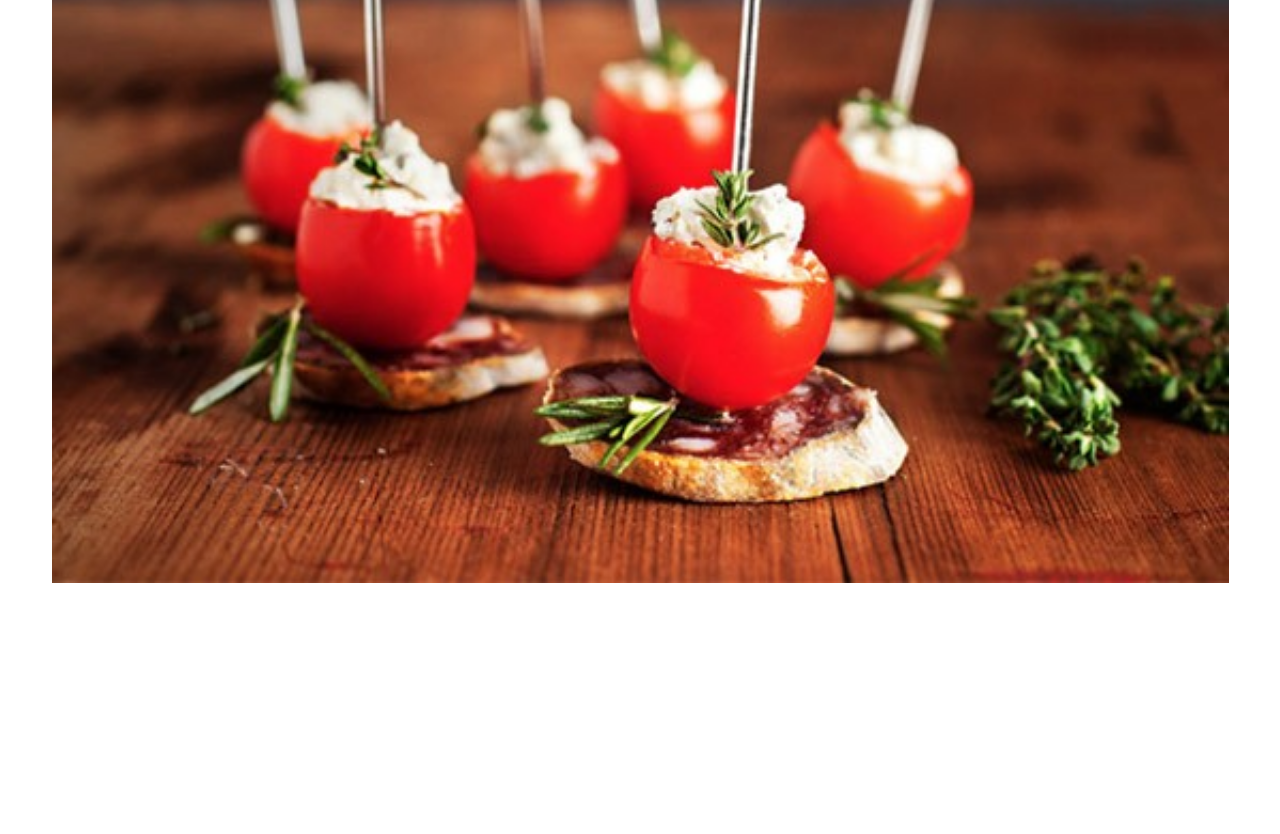
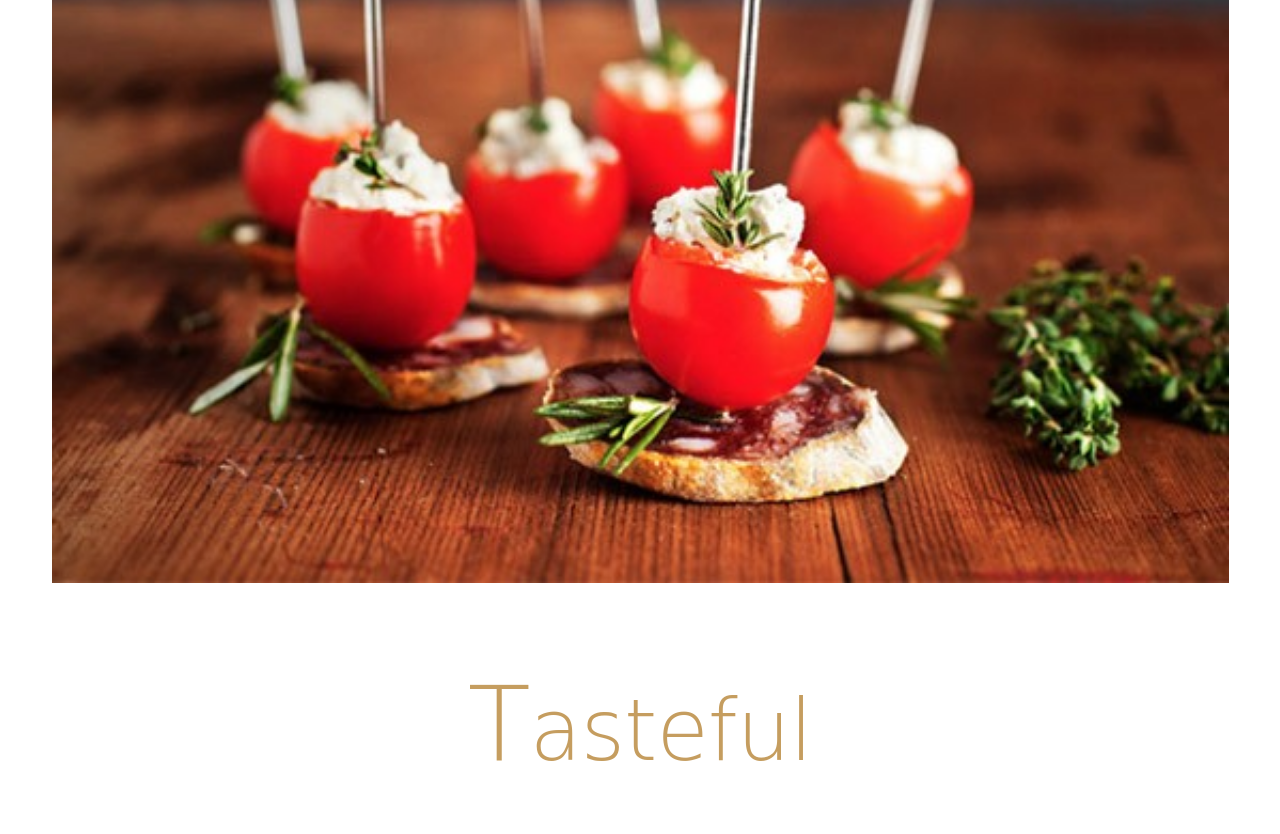
Before and after one commit to HenriBresteau/the-rosa, a plain HTML site: page index.html in a window 1280 px wide. Shown: the part 1498-2332 px from the top of the page. Before the commit the page ends 2123 px from the top, so only its background shows below. Drawn offline with nearby package versions, Linux system fonts and the light colour scheme; a web font is replaced by a local one.

Commit message:
section Taseful

```diff
--- a/index.html
+++ b/index.html
@@ -79,6 +79,20 @@
             </div>
         </div>
     </section>
+    <section class="tasteful-recipes between">
+        <div class="container">
+            <div class="global-headline">
+                <div class="animate-top">
+                    <h2 class="sub-headline">
+                        <span class="first-letter">T</span>asteful
+                    </h2>
+                </div>
+                <div class="animate-bottom">
+                    <h1 class="headline">Recipes</h1>
+                </div>
+            </div>
+        </div>
+    </section>
     <script src="main.js"></script>
 </body>
 
```
